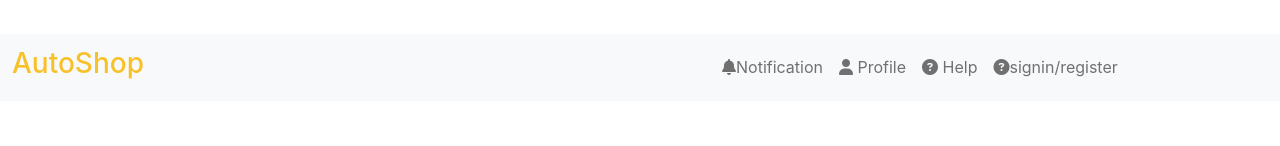
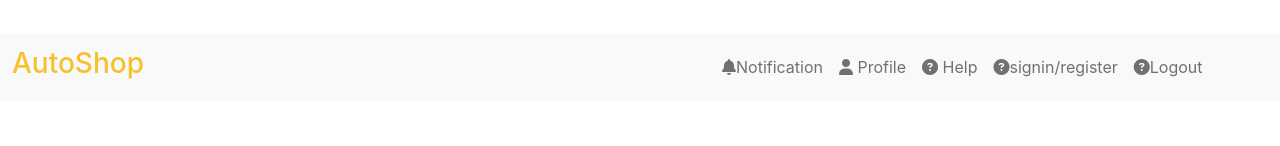
Before and after one commit to rukyy/autoshop, a React (Create React App) app in the folder frontend/: page /signup in a window 1280 px wide. Shown: the top 146 px of the page. Built offline with nearby package versions, Linux system fonts and the light colour scheme.

Commit message:
fix useer signup and login issue, remove proxy

```diff
--- a/frontend/src/components/navbar.js
+++ b/frontend/src/components/navbar.js
@@ -1,6 +1,13 @@
 import { Link } from "react-router-dom";
+import { useLogout } from "../hooks/useLogout";
 
 const NavBar = () => {
+  const {logout} = useLogout
+  const handleClick=()=>{
+    logout()
+  }
+
+
   return (<div className="navbar">
     {/* <div className="name">AutoShop</div>
         <ul>
@@ -31,6 +38,9 @@ const NavBar = () => {
             <li className="navigate nav-item">
               <Link to="/login" className="nav-link"><i className="fa fa-question-circle" aria-hidden="true"></i>signin/register </Link>
             </li>
+            <li className="navigate nav-item" onClick={handleClick}>
+              <Link to="/" className="nav-link"><i className="fa fa-question-circle" aria-hidden="true"></i>Logout </Link>
+            </li>
           </ul>
         </div>
       </div>
--- a/frontend/src/hooks/useLogout.js
+++ b/frontend/src/hooks/useLogout.js
@@ -1,5 +1,14 @@
+import { useContexthook } from "./useContexthook"
+
 export const useLogout = ()=>{
+    const {dispatch}= useContexthook()
+
     const logout =()=>{
         // remove user from local storage
+        localStorage.removeItem('user')
+        // dispatch the logout function
+        dispatch({type: 'LOGOUT'})
+
     }
+    return {logout}
 }
--- a/frontend/src/hooks/useSignup.js
+++ b/frontend/src/hooks/useSignup.js
@@ -11,7 +11,7 @@ export const useSignup = () => {
         setisloading(true)
         seterror(null)
 
-        const response = await fetch("http://localhost:4000/api/signup",
+        const response = await fetch("https://autoshop.onrender.com/api/signup",
             {
                 method: "POST",
                 headers: { "Content-Type": "application/json" },
```
Also changed, not shown: frontend/src/components/display.js (line endings or trailing spaces).
